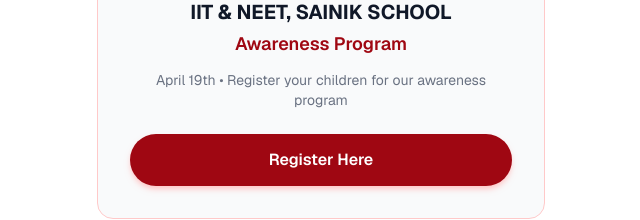
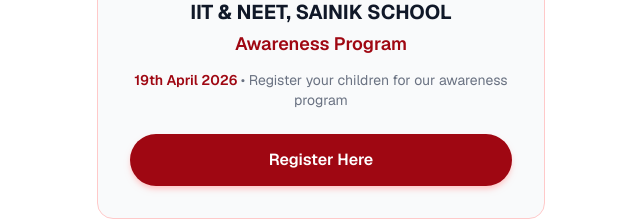
Before and after one commit to chaithanya99/school, a Next.js app: page / in a window 1280 px wide. Shown: the part 331-551 px from the top of the page, without its empty margins (319-959 px from the left). Built offline with nearby package versions, Linux system fonts and the light colour scheme.

Commit message:
Update landing page date format and color

```diff
--- a/src/app/page.tsx
+++ b/src/app/page.tsx
@@ -86,7 +86,7 @@
 
               <h2 className="text-xl font-bold text-gray-900 mb-1">IIT & NEET, SAINIK SCHOOL</h2>
               <h3 className="text-lg font-semibold text-red-800 mb-3">Awareness Program</h3>
-              <p className="text-sm text-gray-500 mb-6">April 19th • Register your children for our awareness program</p>
+              <p className="text-sm text-gray-500 mb-6"><span className="text-red-800 font-semibold">19th April 2026</span> • Register your children for our awareness program</p>
 
               <button
                 onClick={() => setStep(0)}
```
